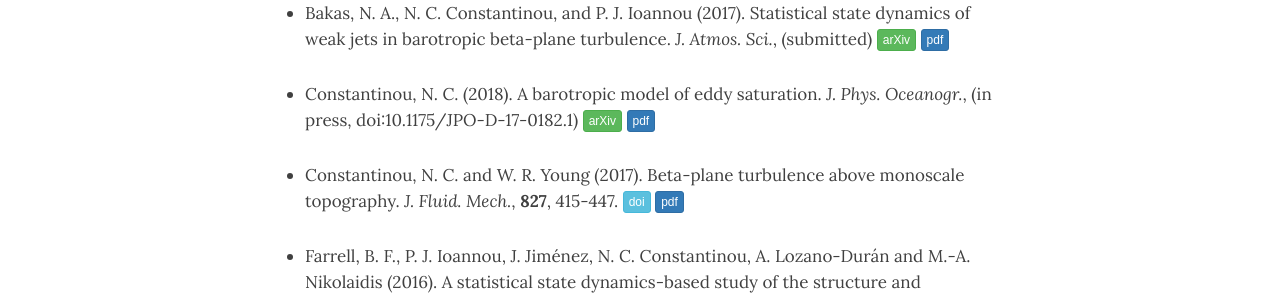
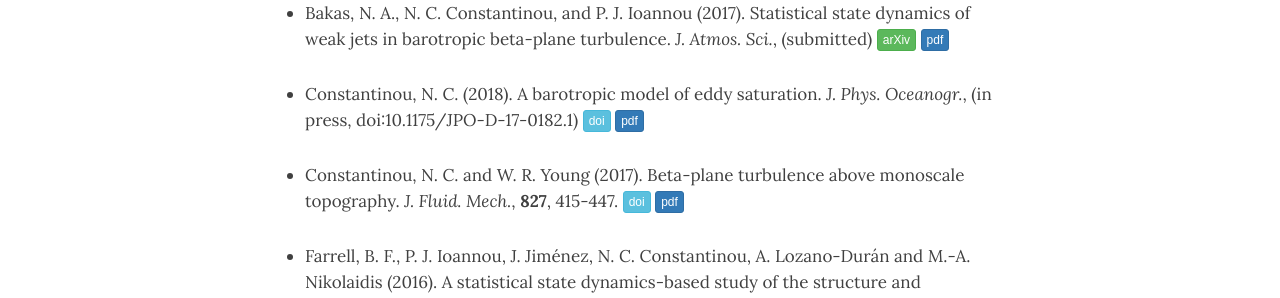
Before and after one commit to navidcy/navidcy.github.io, a Jekyll site: the page built from publications.md, in a window 1280 px wide and 900 px high. Shown: the part 308-606 px from the top of the window. Built offline with Jekyll 4.4.1, drawn with Linux system fonts in a browser that asks for light colours; nearby versions of some CDN libraries.

Commit message:
adds doi link for JPO2018 paper

```diff
--- a/publications.md
+++ b/publications.md
@@ -8,7 +8,7 @@
 
 - Bakas, N. A., N. C. Constantinou, and P. J. Ioannou (2017). Statistical state dynamics of weak jets in barotropic beta-plane turbulence. _J. Atmos. Sci._, (submitted) [<span class="btn btn-success btn-xs{{end}}" style="font-family:sans-serif;">arXiv</span>][arXiv:1708.03031]{:target="_blank"} [<span class="btn btn-primary btn-xs{{end}}" style="font-family:sans-serif;">pdf</span>][ssd-eckaus]
 
-- Constantinou, N. C. (2018). A barotropic model of eddy saturation. _J. Phys. Oceanogr._, (in press, doi:10.1175/JPO-D-17-0182.1) [<span class="btn btn-success btn-xs{{end}}" style="font-family:sans-serif;">arXiv</span>][arXiv:1703.06594]{:target="_blank"} [<span class="btn btn-primary btn-xs{{end}}" style="font-family:sans-serif;">pdf</span>][eddysaturation]
+- Constantinou, N. C. (2018). A barotropic model of eddy saturation. _J. Phys. Oceanogr._, (in press, doi:10.1175/JPO-D-17-0182.1) [<span class="btn btn-info btn-xs{{end}}" style="font-family:sans-serif;">doi</span>][EddySaturationJPO-doi]{:target="_blank"} [<span class="btn btn-primary btn-xs{{end}}" style="font-family:sans-serif;">pdf</span>][eddysaturation]
 
 - Constantinou, N. C. and W. R. Young (2017). Beta-plane turbulence above monoscale topography. _J. Fluid. Mech._, **827**, 415-447. [<span class="btn btn-info btn-xs{{end}}" style="font-family:sans-serif;">doi</span>][barotropic-topo-mono-doi]{:target="_blank"} [<span class="btn btn-primary btn-xs{{end}}" style="font-family:sans-serif;">pdf</span>][topo-1layer]
 
```
